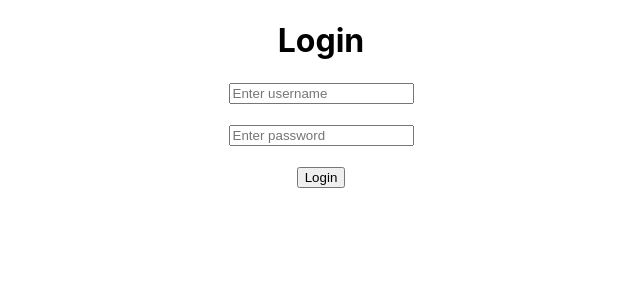
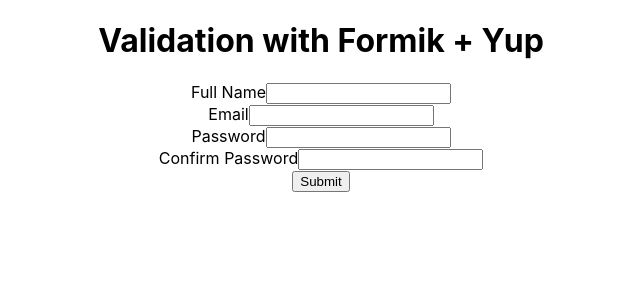
Before and after one commit to gerakanamalindonesia/react-tutorial, a React (Create React App) app: page / in a window 1280 px wide. Shown: the top 300 px of the page, without its empty margins (319-959 px from the left). Built offline with nearby package versions, Linux system fonts and the light colour scheme.

Commit message:
validasi sederhana menggunakan formik + yup

```diff
--- a/package.json
+++ b/package.json
@@ -6,10 +6,12 @@
     "@testing-library/jest-dom": "^5.11.4",
     "@testing-library/react": "^11.1.0",
     "@testing-library/user-event": "^12.1.10",
+    "formik": "^2.2.9",
     "react": "^17.0.2",
     "react-dom": "^17.0.2",
     "react-scripts": "4.0.3",
-    "web-vitals": "^1.0.1"
+    "web-vitals": "^1.0.1",
+    "yup": "^0.32.9"
   },
   "scripts": {
     "start": "react-scripts start",
--- a/src/App.js
+++ b/src/App.js
@@ -1,12 +1,11 @@
 import {useState} from 'react'
 import './App.css';
-import Profile from "./Profile";
-import Login from "./Login";
+import Register from "./Register";
 
 function App() {
     return (
         <div className="App">
-            <Login />
+            <Register />
         </div>
     )
 }
--- /dev/null
+++ b/src/Register.js
@@ -0,0 +1,85 @@
+import {useFormik} from "formik"
+import * as Yup from "yup"
+
+function Register() {
+    const formik = useFormik({
+        initialValues: {
+            full_name: "",
+            email: "",
+            password: "",
+            confirm_password: ""
+        },
+        validationSchema: Yup.object({
+            full_name: Yup.string().min(2, "Minimum 2 characters").max(15, "Maximum 15 characters").required("Required!"),
+            email: Yup.string().email("Invalid email format").required("Required!"),
+            password: Yup.string().min(8, "Minimum 8 characters").required("Required"),
+            confirm_password: Yup.string().oneOf([Yup.ref("password")], "Password not match").required("Required!")
+        }),
+        onSubmit: values => {
+            alert(JSON.stringify(values, null, 2))
+        }
+    })
+
+    return (
+        <div className="App">
+            <h1>Validation with Formik + Yup</h1>
+
+            <form onSubmit={formik.handleSubmit}>
+                <div>
+                    <label>Full Name</label>
+                    <input
+                        type="text"
+                        name="full_name"
+                        value={formik.values.full_name}
+                        onChange={formik.handleChange}
+                    />
+                    {formik.errors.full_name && formik.touched.full_name && (
+                        <p>{formik.errors.full_name}</p>
+                    )}
+                </div>
+                <div>
+                    <label>Email</label>
+                    <input
+                        type="email"
+                        name="email"
+                        value={formik.values.email}
+                        onChange={formik.handleChange}
+                    />
+                    {formik.errors.email && formik.touched.email && (
+                        <p>{formik.errors.email}</p>
+                    )}
+                </div>
+                <div>
+                    <label>Password</label>
+                    <input
+                        type="password"
+                        name="password"
+                        value={formik.values.password}
+                        onChange={formik.handleChange}
+                    />
+                    {formik.errors.password && formik.touched.password && (
+                        <p>{formik.errors.password}</p>
+                    )}
+                </div>
+                <div>
+                    <label>Confirm Password</label>
+                    <input
+                        type="password"
+                        name="confirm_password"
+                        value={formik.values.confirm_password}
+                        onChange={formik.handleChange}
+                    />
+                    {formik.errors.confirm_password &&
+                    formik.touched.confirm_password && (
+                        <p>{formik.errors.confirm_password}</p>
+                    )}
+                </div>
+                <div>
+                    <button type="submit">Submit</button>
+                </div>
+            </form>
+        </div>
+    );
+}
+
+export default Register
```
Also changed, not shown: 1 other file (tests, documents, lock files or other folders).
